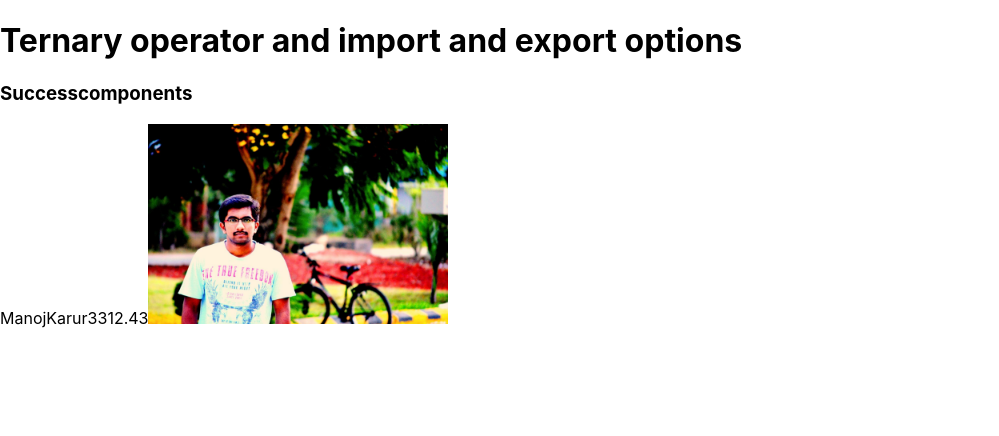
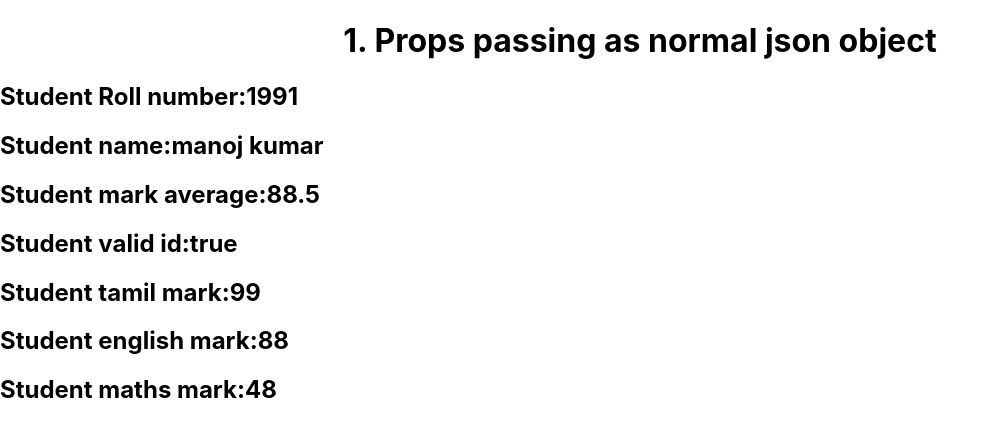
Before and after one commit to mu-kumaran/reacttutorial, a React (Create React App) app: page / in a window 1280 px wide. Shown: the top 436 px of the page, without its empty margins (0-999 px from the left). Built offline with nearby package versions, Linux system fonts and the light colour scheme.

Commit message:
new addition

```diff
--- a/src/App.js
+++ b/src/App.js
@@ -10,9 +10,62 @@ class App extends React.Component
 }
 export default App*/
 
-import Failcomponents from "./components/Failcomponents";
+function App(props){
+
+  return(
+    <>
+    <h1><center>1. Props passing as normal json object</center></h1>
+    <h2>Student Roll number:{props.myobj.rno}</h2>
+    <h2>Student name:{props.myobj.sname}</h2>
+    <h2>Student mark average:{props.myobj.avg}</h2>
+    <h2>Student valid id:{props.myobj.test}</h2>
+    <h2>Student tamil mark:{props.myobj.tamil}</h2>
+    <h2>Student english mark:{props.myobj.english}</h2>
+    <h2>Student maths mark:{props.myobj.maths}</h2>
+    </>
+  )
+}
+export default App
+
+/*function App(props){
+
+  return(
+    <>
+    <h1><center>1. Props basic</center></h1>
+    <h2>Student Roll number:{props.rno}</h2>
+    <h2>Student name:{props.name}</h2>
+    <h2>Student mark:{props.mark}</h2>
+    </>
+  )
+}
+export default App*/
+
+/*import './mycss/style.css'
+function App(){
+  const mystyle={
+    fontFamily: "Algerian Regular",
+    fontSize: "44px",
+    border:"4px double green",
+    color:"red",
+    backgroundColor: "pink"
+  }
+
+  return(
+    <div>
+    <h1>Welcome to React CSS Inline and Internal</h1>
+    <h2 style={{backgroundColor:"red",color:"white",fontSize:"22px",fontFamily:"arial"}}>This is header 2</h2>
+    <h3 style={mystyle}>This is header3</h3>
+    <h3 style={mystyle}>This is header3</h3>
+    <h3 style={mystyle}>This is header3</h3>
+    <h5>Welcome to External CSS</h5>
+    </div>
+  )
+}
+export default App*/
+
+/*import Failcomponents from "./components/Failcomponents";
 import Successcomponents from "./components/Successcomponents";
-import {name, place, age, data, photo} from "./components/Commonfilevar"
+import {name, place, age, data, photo} from "./components/Commonfilevar";
 
 function Manoj()
 {
@@ -29,7 +82,7 @@ function Manoj()
     </>
   )
 }
-export default Manoj
+export default Manoj */
 
 /*import myimg from './images/Manoj_2.jpg'
 function Manoj()
--- a/src/index.js
+++ b/src/index.js
@@ -1,13 +1,23 @@
 import React from 'react';
 import ReactDOM from 'react-dom/client';
 import './index.css';
-import Manoj from './App';
+import App from './App';
 import reportWebVitals from './reportWebVitals';
 
+var sobj = {
+  rno: 1991,
+  sname: "manoj kumar",
+  test: "true",
+  avg: 88.5,
+  tamil: 99,
+  english: 88,
+  maths: 48
+}
 const root = ReactDOM.createRoot(document.getElementById('root'));
 root.render(
   <React.StrictMode>
-    <Manoj />
+    {/* <App name="manojkumar" rno="1001" mark="99"/> */}
+    <App myobj={sobj}/>
   </React.StrictMode>
 );
 
--- /dev/null
+++ b/src/mycss/style.css
@@ -0,0 +1,18 @@
+h5{
+    font-size: 33px;
+    font-family: 'Courier New', Courier, monospace;
+    border: 10px solid green;
+    border-radius: 20px;
+    color: white;
+}
+
+div{
+    background-color: orange;
+    background-image: url("../images/Manoj_2.jpg");
+    background-size: cover;
+    background-repeat: no-repeat;
+}
+
+h1{
+    color: white;
+}
```
